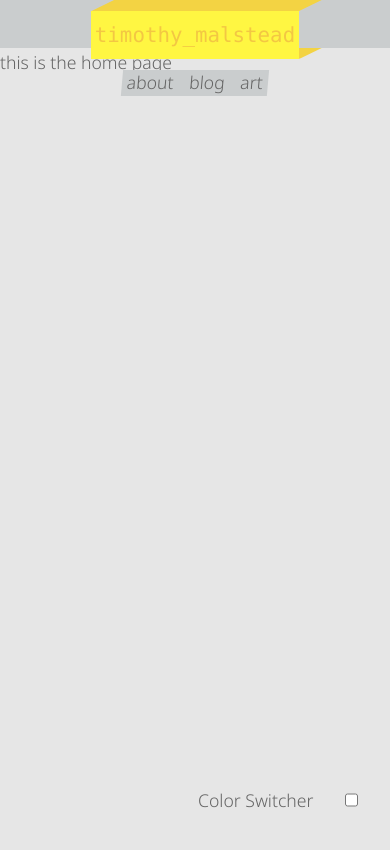
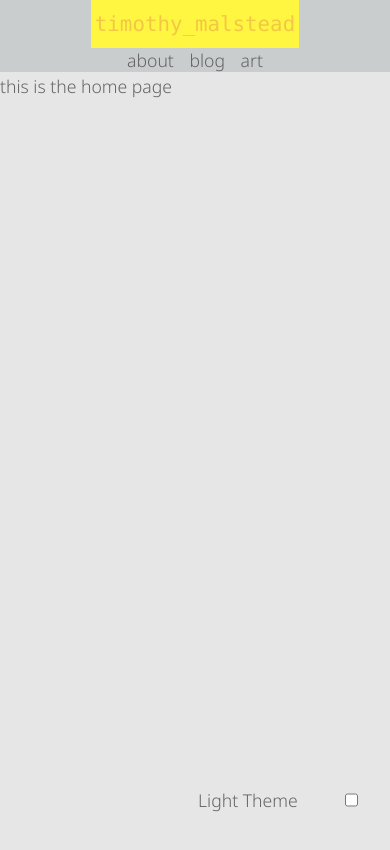
Before and after one commit to timmalstead/personal-site-next-js, a Next.js app: page / in a window 390 px wide. Shown: the top 850 px of the page. Built offline with nearby package versions, Linux system fonts and the light colour scheme; no server answers.

Commit message:
lists color mode and fixes mobile header

```diff
--- a/app/components/color-switcher/index.tsx
+++ b/app/components/color-switcher/index.tsx
@@ -43,9 +43,11 @@ const ColorSwitcher = ({ colorModeProp }: ColorSwitcherProps) => {
         setColorMode(colorKey[`${checked}`])
     }
 
+    const capitalizedColorMode = `${colorMode[0].toUpperCase()}${colorMode.slice(1)}`
+
     return (
         <li>
-            <label htmlFor="color-switcher">Color Switcher</label>
+            <label htmlFor="color-switcher">{capitalizedColorMode} Theme</label>
             <input
                 checked={colorMode === "dark"}
                 onChange={onChange}
--- a/app/components/header/header.css
+++ b/app/components/header/header.css
@@ -108,9 +108,14 @@ header {
             }
         }
 
+        .banner-container {
+            --fold-size: 0;
+        }
+
         nav {
-            transform: skewX(-5deg);
-            padding: 0 0.3rem 0.1rem 0.3rem;
+            display: inherit;
+            justify-content: center;
+            width: 100vw;
             background-color: var(--contrast-color);
 
             ul {
@@ -121,3 +126,11 @@ header {
         }
     }
 }
+
+@media (prefers-reduced-motion) {
+    header {
+        .banner-container {
+            transition: none;
+        }
+    }
+}
--- a/app/globals.css
+++ b/app/globals.css
@@ -41,6 +41,7 @@ body {
 
 main {
     min-height: calc(100vh - var(--header-height));
+    padding-top: 0.5rem;
     /* temp height */
     height: 3000px;
 }
@@ -62,3 +63,9 @@ a {
         font-size: min(1vw, 2rem);
     }
 }
+
+@media screen and (max-width: 600px) {
+    main {
+        padding-top: 1.5rem;
+    }
+}
```
